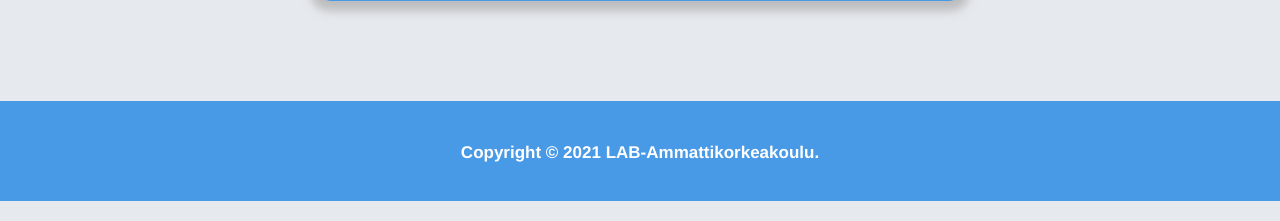
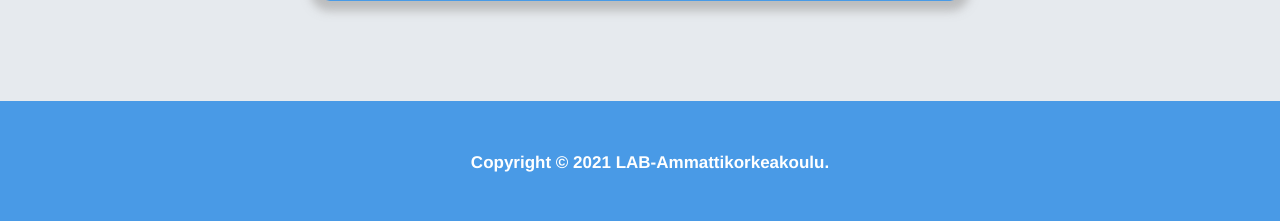
Before and after one commit to AmineTssouli/Onepage-website, a PHP site: page / in a window 1280 px wide. Shown: the part 2361-2582 px from the top of the page. Run offline with PHP 8.4, Linux system fonts and the light colour scheme.

Commit message:
Adjusting the future

```diff
--- a/style.css
+++ b/style.css
@@ -29,7 +29,6 @@ header
 {
  width:100%;
  margin:0px auto;
-
  text-align:center;
  height:70px;
  line-height:70px;
@@ -131,7 +130,8 @@ footer {
     height:100px;
 	left: 0;
 	bottom: 0;
-
+    right: 0;
+    padding: 10px;
     line-height: 70px;
     background-color:499ae6;
 	text-align: center;
```
